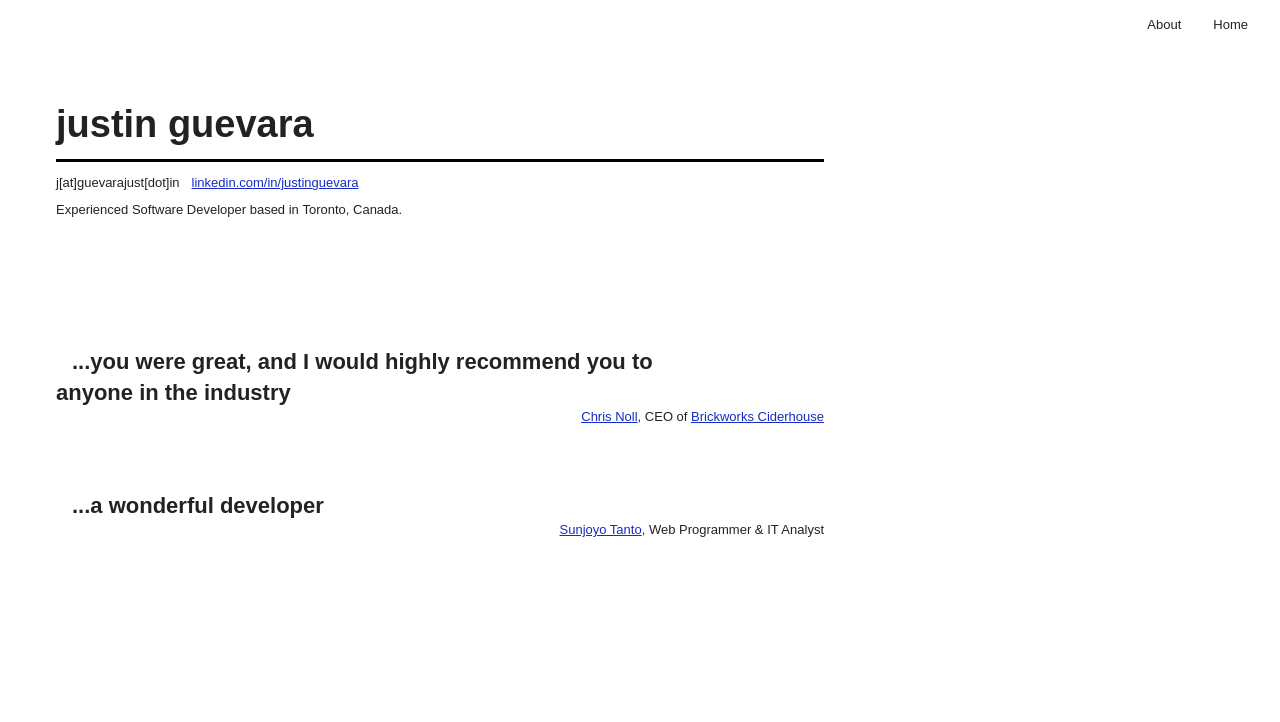
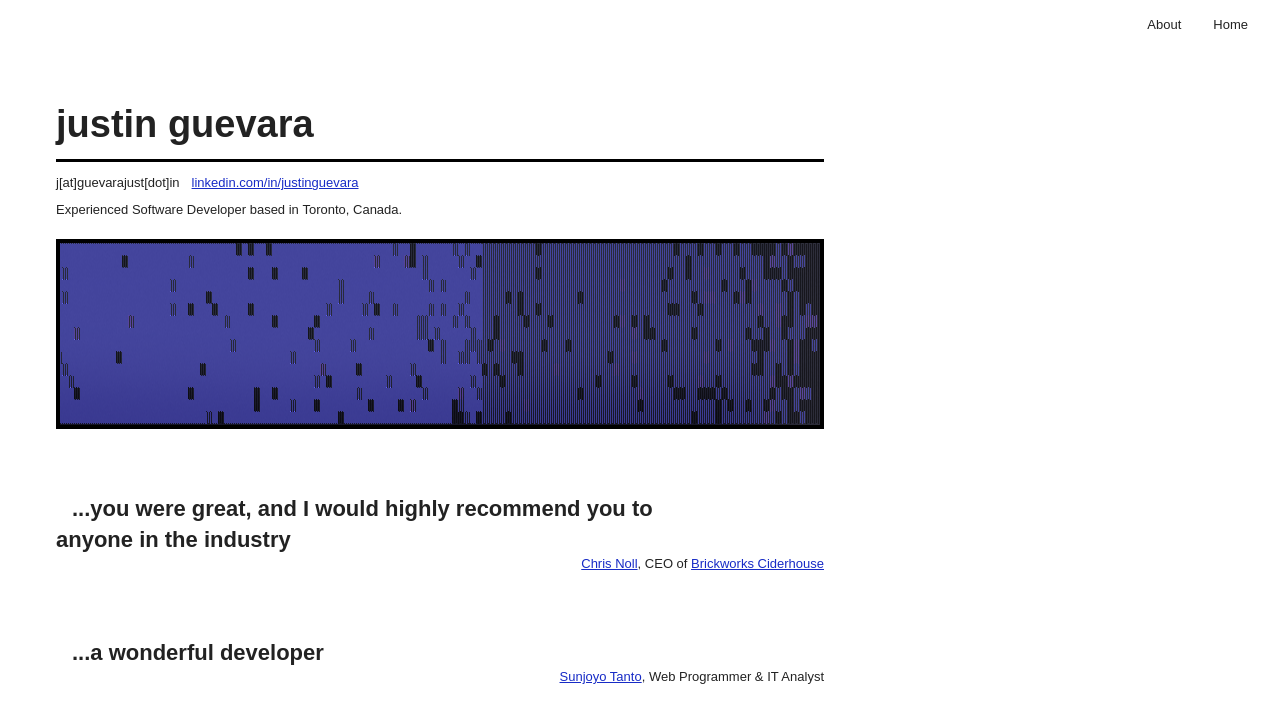
Before and after one commit to justinguevara/www.justinguevara.ca, a React (Vite) app: page / in a window 1280 px wide. Shown: the top 722 px of the page. Built offline with nearby package versions, Linux system fonts and the light colour scheme.

Commit message:
add background image to home page

```diff
--- a/src/App.css
+++ b/src/App.css
@@ -1,3 +1,24 @@
+@media screen and (max-width: 480px) {
+  .temp {
+    height: 16px;
+  }
+}
+
+@media screen and (min-width: 481px) {
+  .temp {
+    display: none;
+  }
+}
+
+.home-heading-background {
+    background: url('/bg.png') no-repeat calc(100% + 10px) center;
+    height: 190px;
+    margin-top: 20px;
+    margin-bottom: 65px;
+    border: 4px solid black;
+    background-size: auto;
+}
+
 @media screen and (max-width: 480px) {
   .header-primary {
     min-height: 1.5em
@@ -283,10 +304,6 @@ a {
   }
 }
 
-.front-page .first-section {
-  padding-bottom: 128px
-}
-
 .front-page .name {
   line-height: 140%;
   font-weight: 700;
@@ -351,10 +368,6 @@ a {
     padding: 16px
   }
 
-  .front-page .first-section {
-    padding-bottom: 128px
-  }
-
   .front-page .name {
     font-size: 38px
   }
@@ -406,10 +419,6 @@ a {
 
   .front-page .primary-content-container {
     padding-top: 16px
-  }
-
-  .front-page .first-section {
-    padding-bottom: 48px
   }
 
   .front-page .name {
--- a/src/components/pages/HomePage.tsx
+++ b/src/components/pages/HomePage.tsx
@@ -4,17 +4,21 @@ function HomePage (): JSX.Element {
   return (
     <>
       <MainNavigation/>
+      <div className="temp"></div>
       <div className="front-page">
           <div className="center-block-element content-width">
             <div className="primary-content-container">
                 <section className="first-section">
-                    <div className="name">Justin Guevara</div>
+                    <div className="name ">Justin Guevara</div>
                     <ul className="secondary-font below-name">
                         <li className="email">j[at]guevarajust[dot]in</li>
                         <li><a href="https://linkedin.com/in/justinguevara" className="link">linkedin.com/in/justinguevara</a></li>
                     </ul>
                     <div className="secondary-font short-description"><span className="bold">Experienced Software Developer </span> based in <span className="bold"> Toronto, Canada</span>.</div>
                 </section>
+                <div className="home-heading-background">
+                </div>
+
                 <section className="quotes">
                     <div className="quote">
                         <div className="content">you were great, and I would highly recommend you to anyone in the industry</div>
```
Also changed, not shown: public/bg.png (added).
